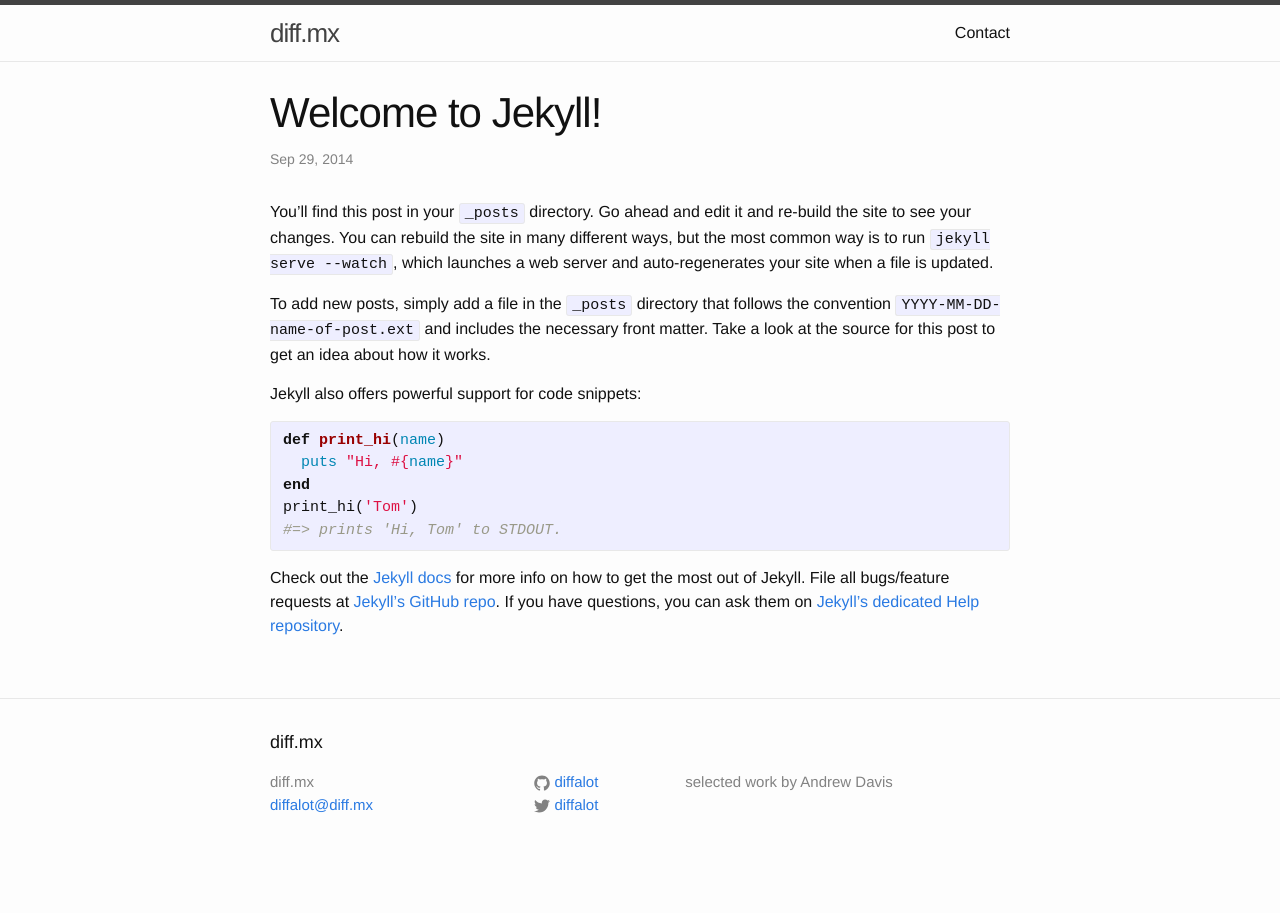
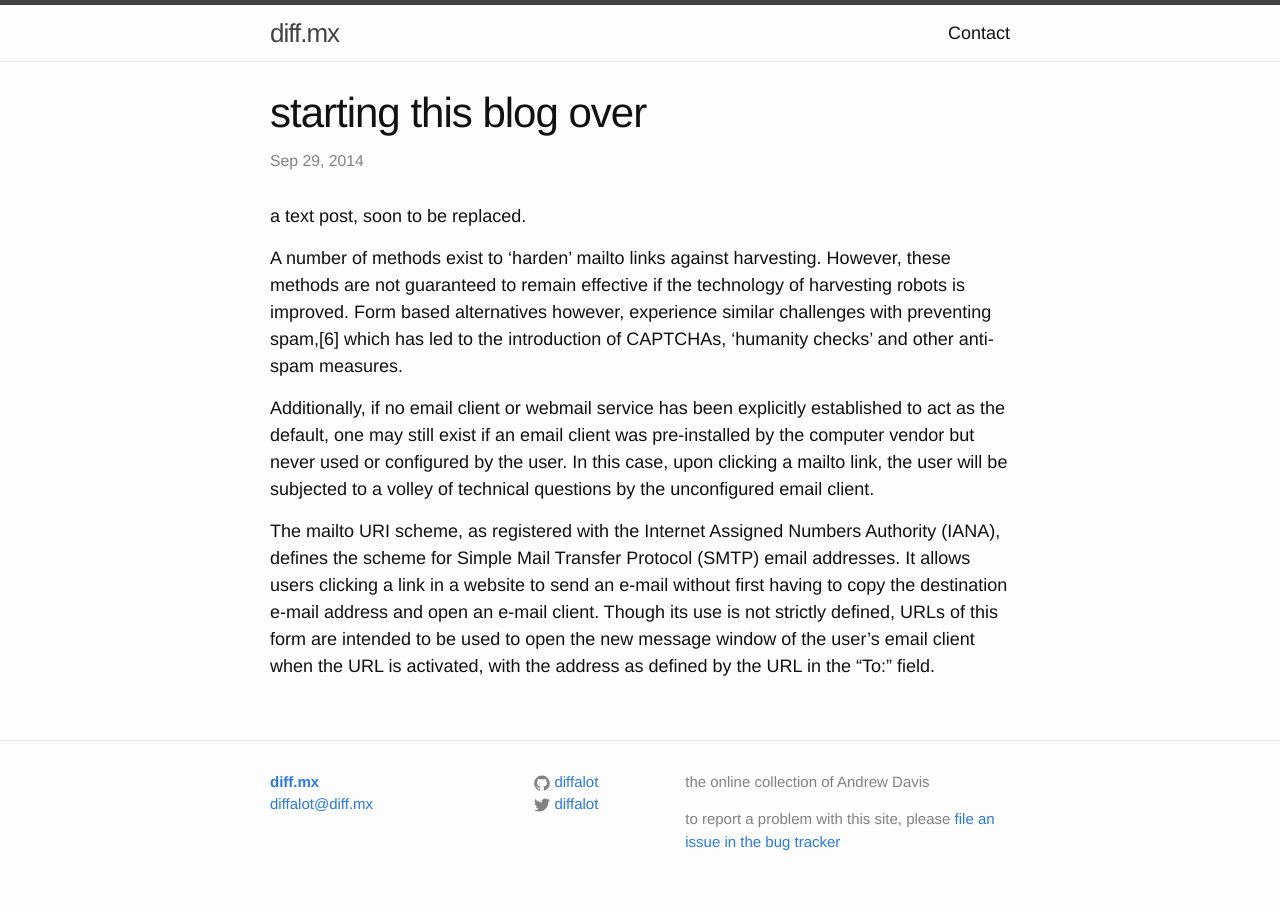
Before and after one commit to diffalot/diff.mx, a Jekyll site: the page built from _posts/2014-09-29-welcome-to-jekyll.markdown, in a window 1280 px wide. Built offline with Jekyll 4.4.1, drawn with Linux system fonts in a browser that asks for light colours.

Commit message:
adding contact information, more info personalization, and a test post

```diff
--- a/_config.yml
+++ b/_config.yml
@@ -2,11 +2,11 @@
 title: diff.mx
 email: diffalot@diff.mx
 description: > # this means to ignore newlines until "baseurl:"
-  selected work by Andrew Davis
+        the online collection of Andrew Davis
 baseurl: "" # the subpath of your site, e.g. /blog/
 url: "https://diff.mx/" # the base hostname & protocol for your site
 twitter_username: diffalot
-github_username:  diffalot
+gitlab_username:  diffalot
 
 # Build settings
 markdown: kramdown
--- a/_includes/footer.html
+++ b/_includes/footer.html
@@ -2,28 +2,26 @@
 
   <div class="wrapper">
 
-    <h2 class="footer-heading">{{ site.title }}</h2>
-
     <div class="footer-col-wrapper">
       <div class="footer-col  footer-col-1">
         <ul class="contact-list">
-          <li>{{ site.title }}</li>
+		<li><b><a href="{{ site.url }}">{{ site.title }}</a></b></li>
           <li><a href="mailto:{{ site.email }}">{{ site.email }}</a></li>
         </ul>
       </div>
 
       <div class="footer-col  footer-col-2">
         <ul class="social-media-list">
-          {% if site.github_username %}
+          {% if site.gitlab_username %}
           <li>
-            <a href="https://git.diff.mx/{{ site.github_username }}">
+            <a href="https://git.diff.mx/{{ site.gitlab_username }}">
               <span class="icon  icon--github">
                 <svg viewBox="0 0 16 16">
                   <path fill="#828282" d="M7.999,0.431c-4.285,0-7.76,3.474-7.76,7.761 c0,3.428,2.223,6.337,5.307,7.363c0.388,0.071,0.53-0.168,0.53-0.374c0-0.184-0.007-0.672-0.01-1.32 c-2.159,0.469-2.614-1.04-2.614-1.04c-0.353-0.896-0.862-1.135-0.862-1.135c-0.705-0.481,0.053-0.472,0.053-0.472 c0.779,0.055,1.189,0.8,1.189,0.8c0.692,1.186,1.816,0.843,2.258,0.645c0.071-0.502,0.271-0.843,0.493-1.037 C4.86,11.425,3.049,10.76,3.049,7.786c0-0.847,0.302-1.54,0.799-2.082C3.768,5.507,3.501,4.718,3.924,3.65 c0,0,0.652-0.209,2.134,0.796C6.677,4.273,7.34,4.187,8,4.184c0.659,0.003,1.323,0.089,1.943,0.261 c1.482-1.004,2.132-0.796,2.132-0.796c0.423,1.068,0.157,1.857,0.077,2.054c0.497,0.542,0.798,1.235,0.798,2.082 c0,2.981-1.814,3.637-3.543,3.829c0.279,0.24,0.527,0.713,0.527,1.437c0,1.037-0.01,1.874-0.01,2.129 c0,0.208,0.14,0.449,0.534,0.373c3.081-1.028,5.302-3.935,5.302-7.362C15.76,3.906,12.285,0.431,7.999,0.431z"/>
                 </svg>
               </span>
 
-              <span class="username">{{ site.github_username }}</span>
+              <span class="username">{{ site.gitlab_username }}</span>
             </a>
           </li>
           {% endif %}
@@ -47,6 +45,9 @@
 
       <div class="footer-col  footer-col-3">
         <p class="text">{{ site.description }}</p>
+        <p class="text">to report a problem with this site, please <a target="_blank"
+        href="https://git.diff.mx/lightcorp/lightcorp-issues/issues/new">
+        file an issue in the bug tracker</a></p>
       </div>
     </div>
 
--- a/_posts/2014-09-29-welcome-to-jekyll.markdown
+++ b/_posts/2014-09-29-welcome-to-jekyll.markdown
@@ -1,25 +1,14 @@
 ---
 layout: post
-title:  "Welcome to Jekyll!"
+title:  "starting this blog over"
 date:   2014-09-29 11:28:13
-categories: jekyll update
+categories: welcome
 ---
-You’ll find this post in your `_posts` directory. Go ahead and edit it and re-build the site to see your changes. You can rebuild the site in many different ways, but the most common way is to run `jekyll serve --watch`, which launches a web server and auto-regenerates your site when a file is updated.
 
-To add new posts, simply add a file in the `_posts` directory that follows the convention `YYYY-MM-DD-name-of-post.ext` and includes the necessary front matter. Take a look at the source for this post to get an idea about how it works.
+a text post, soon to be replaced.
 
-Jekyll also offers powerful support for code snippets:
+A number of methods exist to 'harden' mailto links against harvesting. However, these methods are not guaranteed to remain effective if the technology of harvesting robots is improved. Form based alternatives however, experience similar challenges with preventing spam,[6] which has led to the introduction of CAPTCHAs, 'humanity checks' and other anti-spam measures.
 
-{% highlight ruby %}
-def print_hi(name)
-  puts "Hi, #{name}"
-end
-print_hi('Tom')
-#=> prints 'Hi, Tom' to STDOUT.
-{% endhighlight %}
+Additionally, if no email client or webmail service has been explicitly established to act as the default, one may still exist if an email client was pre-installed by the computer vendor but never used or configured by the user. In this case, upon clicking a mailto link, the user will be subjected to a volley of technical questions by the unconfigured email client.
 
-Check out the [Jekyll docs][jekyll] for more info on how to get the most out of Jekyll. File all bugs/feature requests at [Jekyll’s GitHub repo][jekyll-gh]. If you have questions, you can ask them on [Jekyll’s dedicated Help repository][jekyll-help].
-
-[jekyll]:      http://jekyllrb.com
-[jekyll-gh]:   https://github.com/jekyll/jekyll
-[jekyll-help]: https://github.com/jekyll/jekyll-help
+The mailto URI scheme, as registered with the Internet Assigned Numbers Authority (IANA), defines the scheme for Simple Mail Transfer Protocol (SMTP) email addresses. It allows users clicking a link in a website to send an e-mail without first having to copy the destination e-mail address and open an e-mail client. Though its use is not strictly defined, URLs of this form are intended to be used to open the new message window of the user's email client when the URL is activated, with the address as defined by the URL in the "To:" field.
--- a/css/main.scss
+++ b/css/main.scss
@@ -6,8 +6,8 @@
 
 
 // Our variables
-$base-font-family: Helvetica, Arial, sans-serif;
-$base-font-size:   16px;
+$base-font-family: Helvetica Neue, Arial, sans-serif;
+$base-font-size:   18px;
 $small-font-size:  $base-font-size * 0.875;
 $base-line-height: 1.5;
 
```
Also changed, not shown: contact.md (+1 -1 lines).
